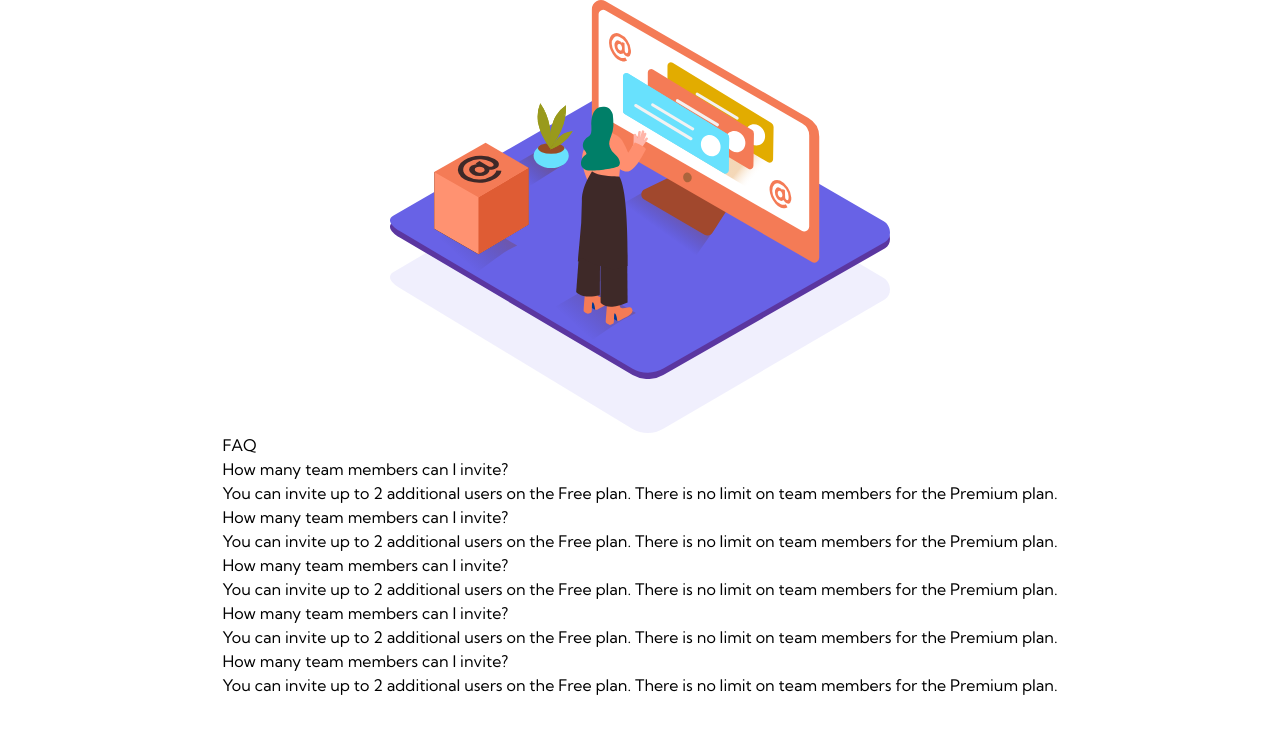
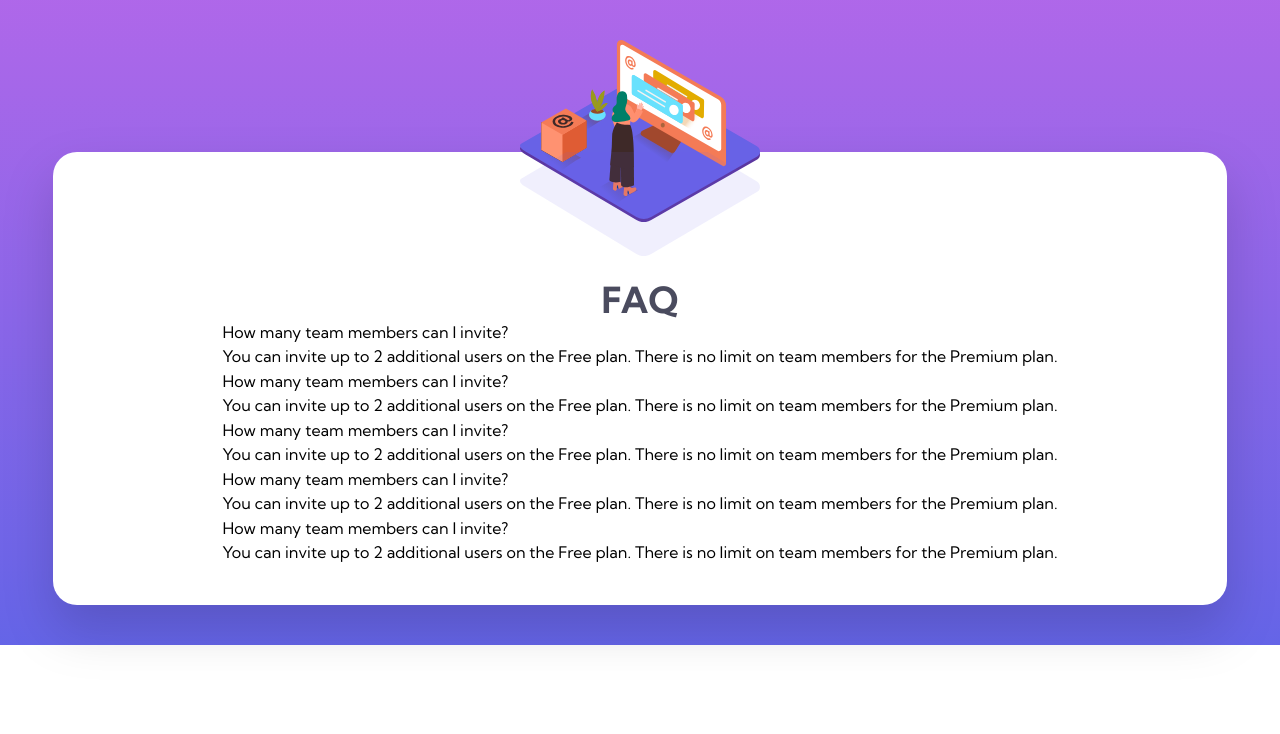
Before and after one commit to kkawakami08/faq-accordian-card, a Next.js app: page / in a window 1280 px wide. Shown: the top 734 px of the page. Built offline with nearby package versions, Linux system fonts and the light colour scheme.

Commit message:
update header image positioning

```diff
--- a/pages/index.js
+++ b/pages/index.js
@@ -10,9 +10,12 @@ export default function Home() {
       <Head>
         <title>FAQ Accordian Card</title>
       </Head>
-      <main className="flex flex-col items-center">
-        <div className="grid grid-cols-12 relative grid-rows-2">
-          <div className="col-start-3 col-span-8 row-span-2 row-start-1 ">
+      <main className="bg-gradient-to-b from-gradientViolet to-gradientBlue  py-10">
+
+        <div className="w-60 mx-auto  relative z-10">
+          <div className=" absolute  ">
+
+            <div className="">
               <Image
                 src={headerImage}
                 alt="Header Image"
@@ -20,7 +23,7 @@ export default function Home() {
                 height={500}
               />
             </div>
-          <div className="col-start-3 col-span-8 row-start-2 -z-10 ">
+            <div className="absolute top-28">
               <Image
                 src={headerImageShadow}
                 alt="Header Image Shadow"
@@ -29,14 +32,21 @@ export default function Home() {
               />
             </div>
           </div>
+        </div>
 
-        <div>
-          <h1>FAQ</h1>
+        <div className="bg-white w-11/12 rounded-3xl mx-auto flex flex-col items-center pt-32 pb-10 mt-28 drop-shadow-2xl z-0">
+          <h1 className="text-4xl font-bold text-veryDarkGrayishBlue">FAQ</h1>
           <Question />
+          <hr className=""/>
           <Question />
+          <hr className=""/>
           <Question />
+          <hr className=""/>
           <Question />
+          <hr className=""/>
           <Question />
+          <hr className=""/>
+
         </div>
       </main>
     </>
```
Lines whose indentation alone changed are shown as unchanged.
